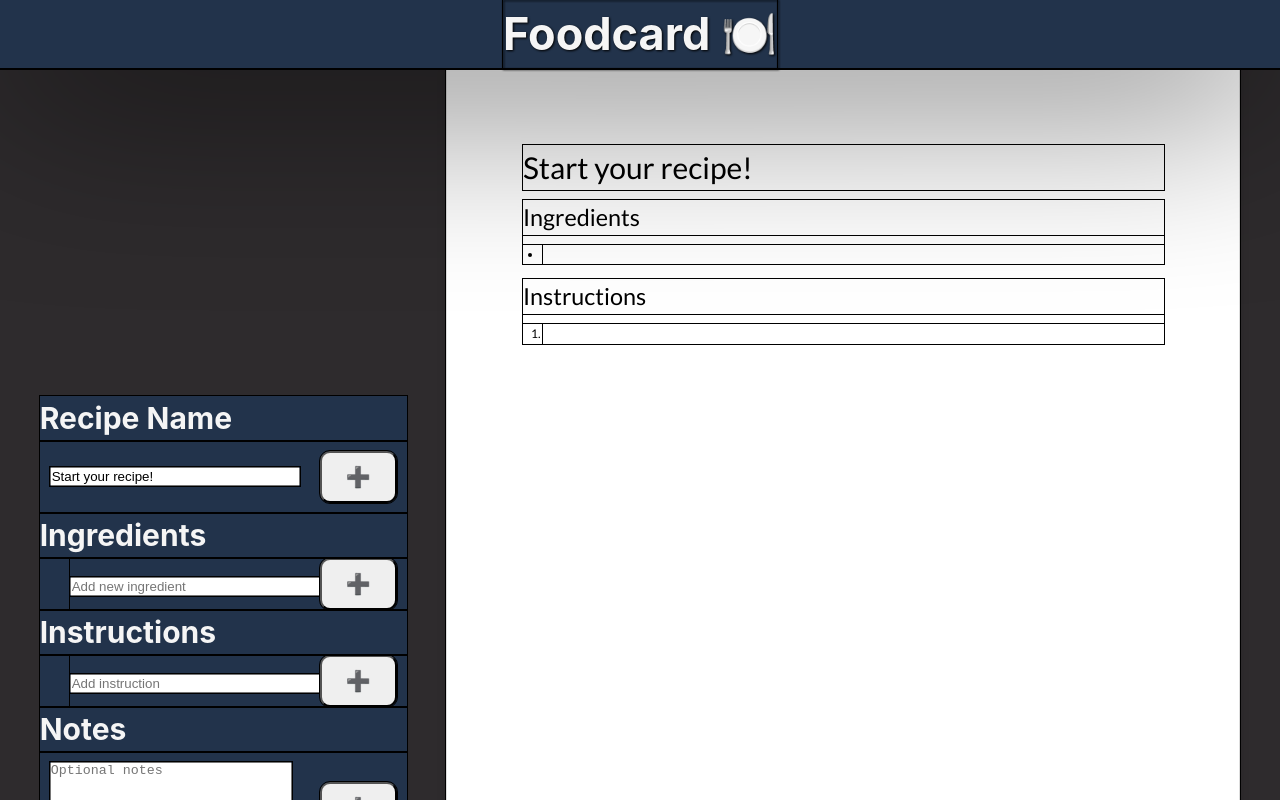
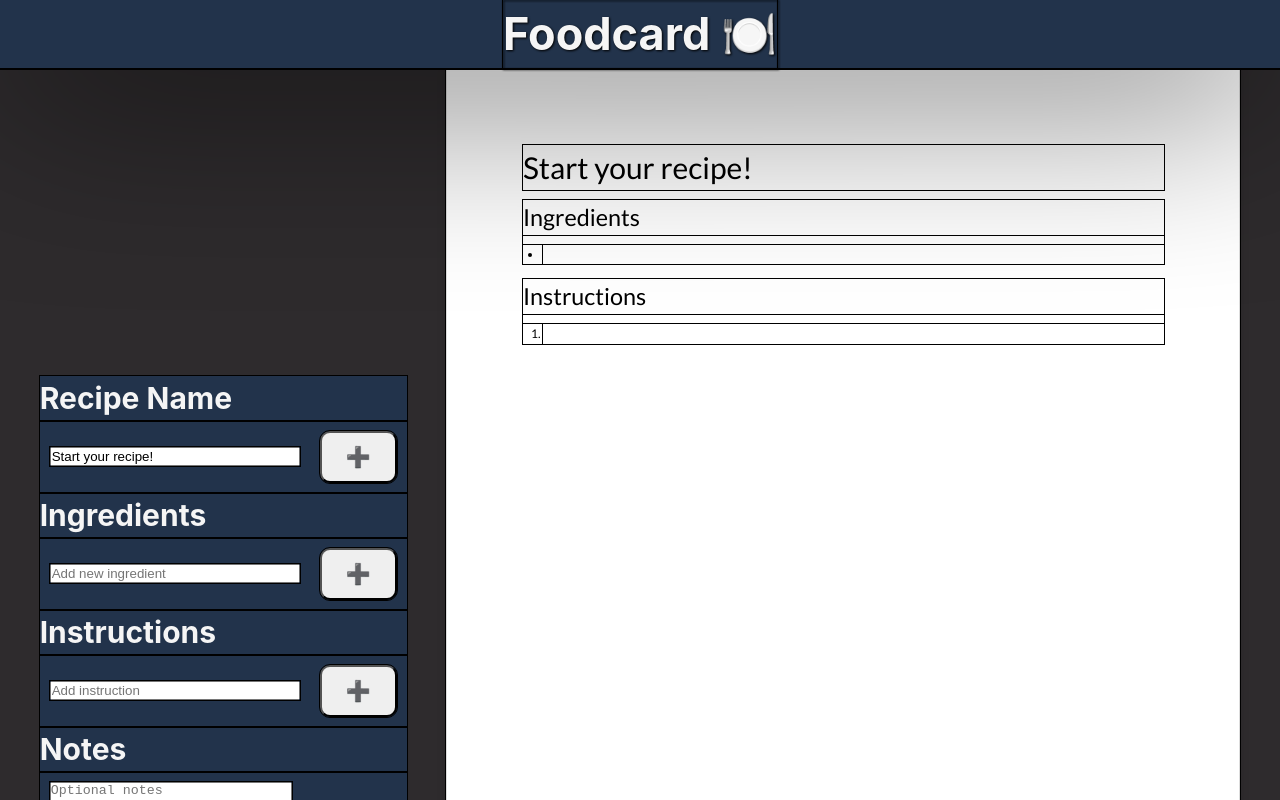
Before and after one commit to orzcode/foodcard, a React (Vite) app: page / in a window 1280 px wide. Shown: the top 800 px of the page. Built offline with nearby package versions, Linux system fonts and the light colour scheme.

Commit message:
fix ul,ol styling fix recipe name updating
need to add delete buttons, better button style

```diff
--- a/src/components/TextArea.jsx
+++ b/src/components/TextArea.jsx
@@ -15,7 +15,7 @@ function TextArea(props) {
         onChange={(e) => setValue(e.target.value)}
       />
       <ActionButton
-        actionType="applyAndClear"
+        actionType={props.actionType}
         value={value}
         setValue={setValue}
         recipe={props.recipe}
--- a/src/components/inputButton.jsx
+++ b/src/components/inputButton.jsx
@@ -1,17 +1,26 @@
 import React from "react";
 
 function ActionButton(props) {
-  // For updating an existing ingredient
+  // For updating an existing ingredient or instruction
   const handleApply = () => {
     const currentValue = props.value.trim();
     if (currentValue !== "") {
       props.setRecipe((prevRecipe) => {
+        // Check if the property is a sub array (e.g., ingredients, instructions)
+        if (Array.isArray(prevRecipe[props.propName])) {
           const updatedArray = [...prevRecipe[props.propName]]; // As per React - copies the old state object (sub-array, here)
           updatedArray[props.index] = currentValue; // Update the ingredient at the specific index
           return {
             ...prevRecipe,
             [props.propName]: updatedArray, //replaces old sub-array with new modified one
           };
+        } else {
+          // For single string values like recipe name or notes
+          return {
+            ...prevRecipe,
+            [props.propName]: currentValue, // Simply update the string value
+          };
+        }
       });
     }
   };
--- a/src/index.css
+++ b/src/index.css
@@ -56,9 +56,6 @@ button:focus,
 button:focus-visible {
   outline: 4px auto -webkit-focus-ring-color;
 }
-ul, ol{
-  padding-left: 3rem;
-}
 /* ----------------------------------------- */
 html {
   background-color: var(--main);
--- a/src/styles/InputPane.css
+++ b/src/styles/InputPane.css
@@ -8,7 +8,7 @@
     min-width: 25rem;
   }
 
-  h2 ~ div {
+  div {
     display: flex;
     place-items: center;
     justify-content: space-between;
--- a/src/styles/MainMiddle.css
+++ b/src/styles/MainMiddle.css
@@ -12,3 +12,7 @@
 	background-color: #22334b;
 	height: auto;
   }
+
+  /* ul, ol{
+	padding-left: 3rem;
+  } */
```
Lines whose indentation alone changed are shown as unchanged.
